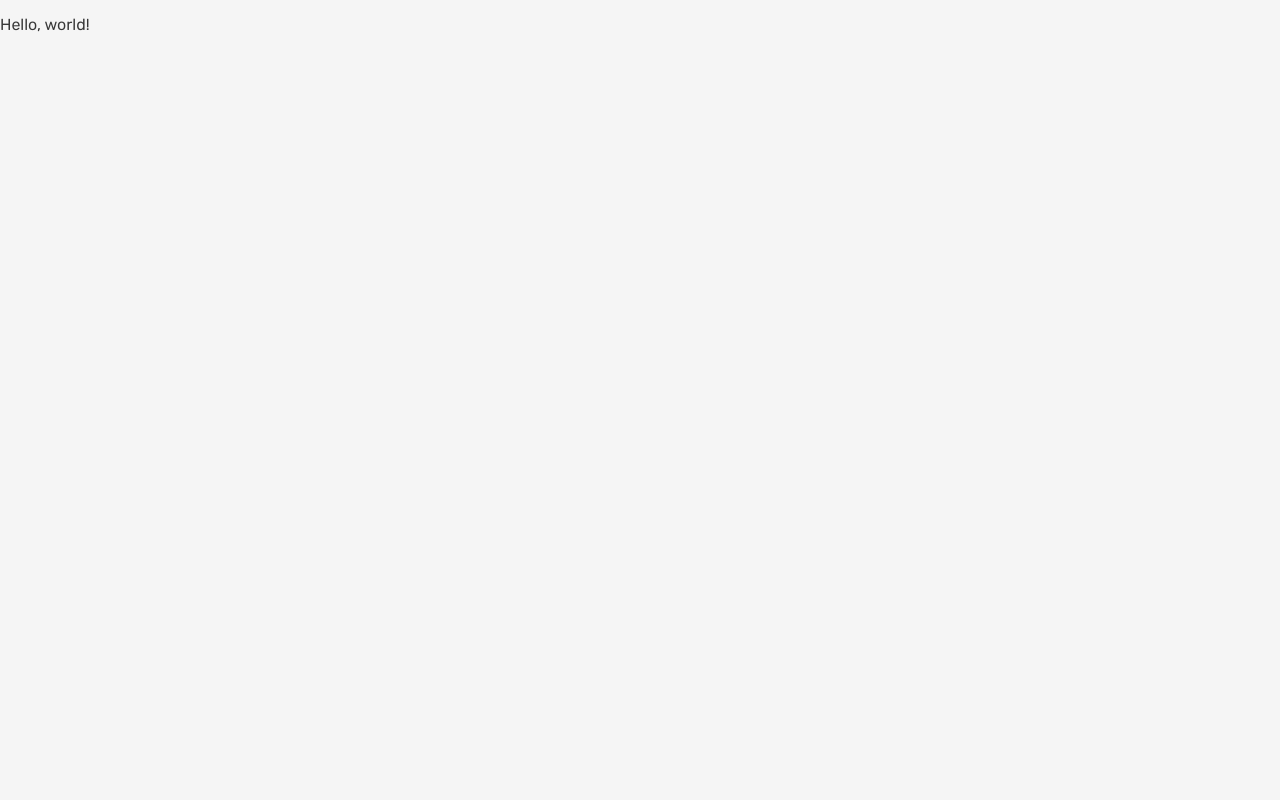
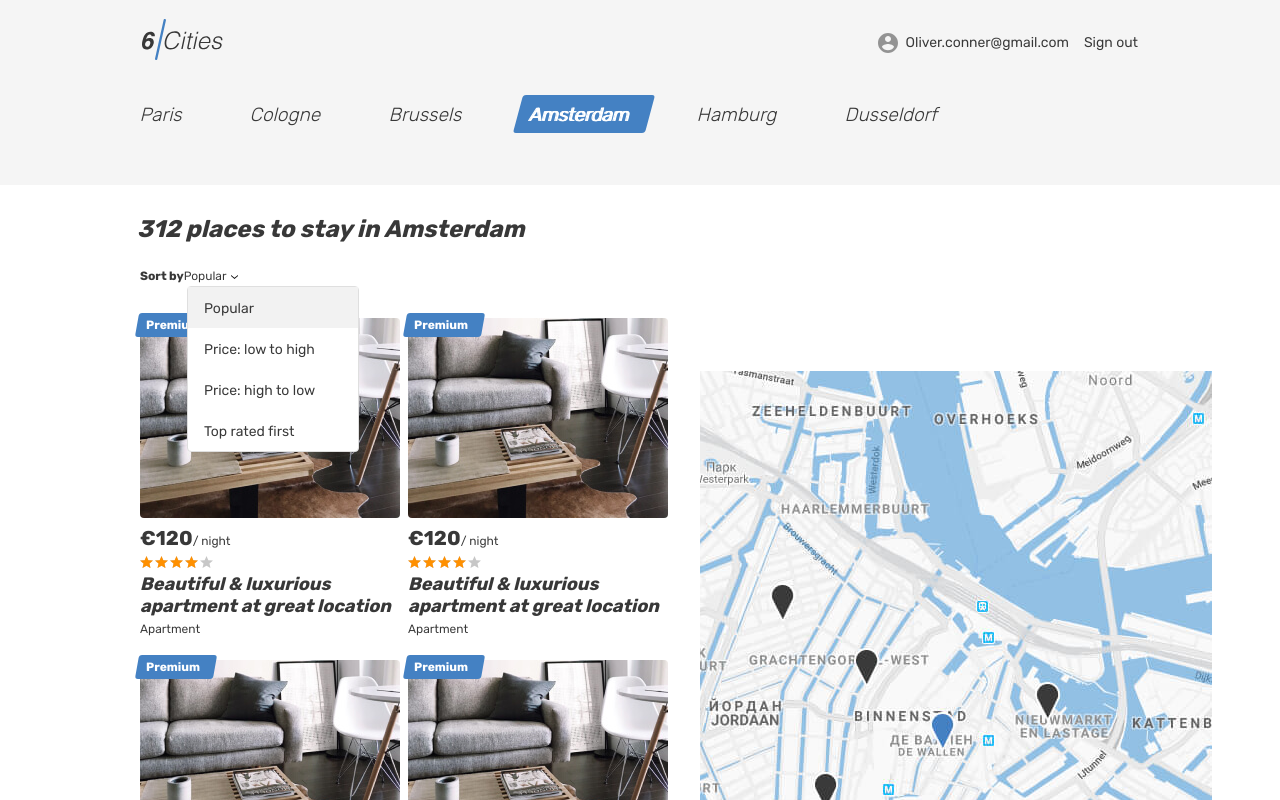
Before and after one commit to htmlacademy-react/186965-six-cities-simple-12, a React (Create React App) app in the folder project/: page / in a window 1280 px wide. Shown: the top 800 px of the page. Built offline with nearby package versions, Linux system fonts and the light colour scheme.

Commit message:
Начинаем программировать

```diff
--- a/project/src/components/app/app.tsx
+++ b/project/src/components/app/app.tsx
@@ -1,5 +1,13 @@
-function App(): JSX.Element {
-  return <p>Hello, world!</p>;
+import MainPage from '../../pages/main-page';
+
+type AppProps = {
+  userEmail: string;
+}
+
+function App({ userEmail }: AppProps): JSX.Element {
+  return (
+    <MainPage userEmail={userEmail} />
+  );
 }
 
 export default App;
--- /dev/null
+++ b/project/src/components/place-card/place-card.tsx
@@ -0,0 +1,35 @@
+function PlaceCard(): JSX.Element {
+  return (
+    <article className='cities__card place-card'>
+      <div className='place-card__mark'>
+        <span>Premium</span>
+      </div>
+      <div className='cities__image-wrapper place-card__image-wrapper'>
+        <a href='#'>
+          <img className='place-card__image' src='img/apartment-01.jpg' width='260' height='200' alt='Place image' />
+        </a>
+      </div>
+      <div className='place-card__info'>
+        <div className='place-card__price-wrapper'>
+          <div className='place-card__price'>
+            <b className='place-card__price-value'>€120</b>
+            <span className='place-card__price-text'>/&nbsp;night</span>
+          </div>
+
+        </div>
+        <div className='place-card__rating rating'>
+          <div className='place-card__stars rating__stars'>
+            <span style={{ width: '80%' }}></span>
+            <span className='visually-hidden'>Rating</span>
+          </div>
+        </div>
+        <h2 className='place-card__name'>
+          <a href='#'>Beautiful &amp; luxurious apartment at great location</a>
+        </h2>
+        <p className='place-card__type'>Apartment</p>
+      </div>
+    </article>
+  );
+}
+
+export default PlaceCard;
--- a/project/src/index.tsx
+++ b/project/src/index.tsx
@@ -1,6 +1,11 @@
 import React from 'react';
 import ReactDOM from 'react-dom/client';
 import App from './components/app/app';
+
+const AppSettings = {
+  UserEmail: 'Oliver.conner@gmail.com'
+} as const;
+
 
 const root = ReactDOM.createRoot(
   document.getElementById('root') as HTMLElement,
@@ -8,6 +13,6 @@ const root = ReactDOM.createRoot(
 
 root.render(
   <React.StrictMode>
-    <App />
+    <App userEmail={AppSettings.UserEmail} />
   </React.StrictMode>,
 );
--- /dev/null
+++ b/project/src/pages/main-page.tsx
@@ -0,0 +1,112 @@
+import PlaceCard from '../components/place-card/place-card';
+
+type MainPageProps = {
+  userEmail: string;
+};
+
+function MainPage({ userEmail }: MainPageProps): JSX.Element {
+  return (
+    <>
+      <header className='header'>
+        <div className='container'>
+          <div className='header__wrapper'>
+            <div className='header__left'>
+              <a className='header__logo-link header__logo-link--active'>
+                <img className='header__logo' src='img/logo.svg' alt='6 cities logo' width='81' height='41' />
+              </a>
+            </div>
+            <nav className='header__nav'>
+              <ul className='header__nav-list'>
+                <li className='header__nav-item user'>
+                  <div className='header__nav-profile'>
+                    <div className='header__avatar-wrapper user__avatar-wrapper'></div>
+                    <span className='header__user-name user__name'>{userEmail}</span>
+                  </div>
+                </li>
+                <li className='header__nav-item'>
+                  <a className='header__nav-link' href='#'>
+                    <span className='header__signout'>Sign out</span>
+                  </a>
+                </li>
+              </ul>
+            </nav>
+          </div>
+        </div>
+      </header>
+      <main className='page__main page__main--index'>
+        <h1 className='visually-hidden'>Cities</h1>
+        <div className='tabs'>
+          <section className='locations container'>
+            <ul className='locations__list tabs__list'>
+              <li className='locations__item'>
+                <a className='locations__item-link tabs__item' href='#'>
+                  <span>Paris</span>
+                </a>
+              </li>
+              <li className='locations__item'>
+                <a className='locations__item-link tabs__item' href='#'>
+                  <span>Cologne</span>
+                </a>
+              </li>
+              <li className='locations__item'>
+                <a className='locations__item-link tabs__item' href='#'>
+                  <span>Brussels</span>
+                </a>
+              </li>
+              <li className='locations__item'>
+                <a className='locations__item-link tabs__item tabs__item--active'>
+                  <span>Amsterdam</span>
+                </a>
+              </li>
+              <li className='locations__item'>
+                <a className='locations__item-link tabs__item' href='#'>
+                  <span>Hamburg</span>
+                </a>
+              </li>
+              <li className='locations__item'>
+                <a className='locations__item-link tabs__item' href='#'>
+                  <span>Dusseldorf</span>
+                </a>
+              </li>
+            </ul>
+          </section>
+        </div>
+        <div className='cities'>
+          <div className='cities__places-container container'>
+            <section className='cities__places places'>
+              <h2 className='visually-hidden'>Places</h2>
+              <b className='places__found'>312 places to stay in Amsterdam</b>
+              <form className='places__sorting' action='#' method='get'>
+                <span className='places__sorting-caption'>Sort by</span>
+                <span className='places__sorting-type' tabIndex={0}>
+                  Popular
+                  <svg className='places__sorting-arrow' width='7' height='4'>
+                    <use xlinkHref='#icon-arrow-select'></use>
+                  </svg>
+                </span>
+                <ul className='places__options places__options--custom places__options--opened'>
+                  <li className='places__option places__option--active' tabIndex={0}>Popular</li>
+                  <li className='places__option' tabIndex={0}>Price: low to high</li>
+                  <li className='places__option' tabIndex={0}>Price: high to low</li>
+                  <li className='places__option' tabIndex={0}>Top rated first</li>
+                </ul>
+              </form>
+              <div className='cities__places-list places__list tabs__content'>
+                <PlaceCard />
+                <PlaceCard />
+                <PlaceCard />
+                <PlaceCard />
+                <PlaceCard />
+              </div>
+            </section>
+            <div className='cities__right-section'>
+              <section className='cities__map map'></section>
+            </div>
+          </div>
+        </div>
+      </main>
+    </>
+  );
+}
+
+export default MainPage;
```
Also changed, not shown: 1 other file (tests, documents, lock files or other folders).
